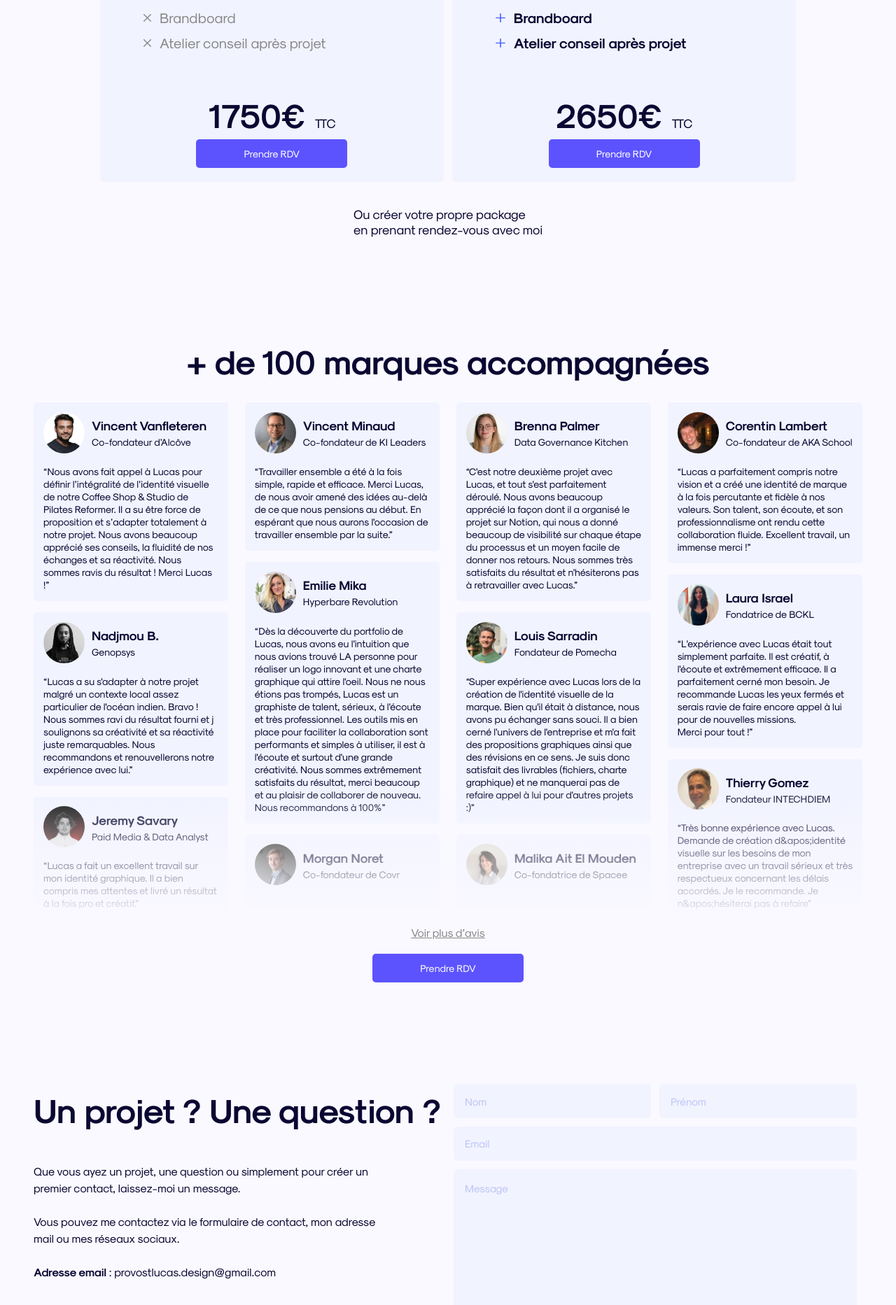
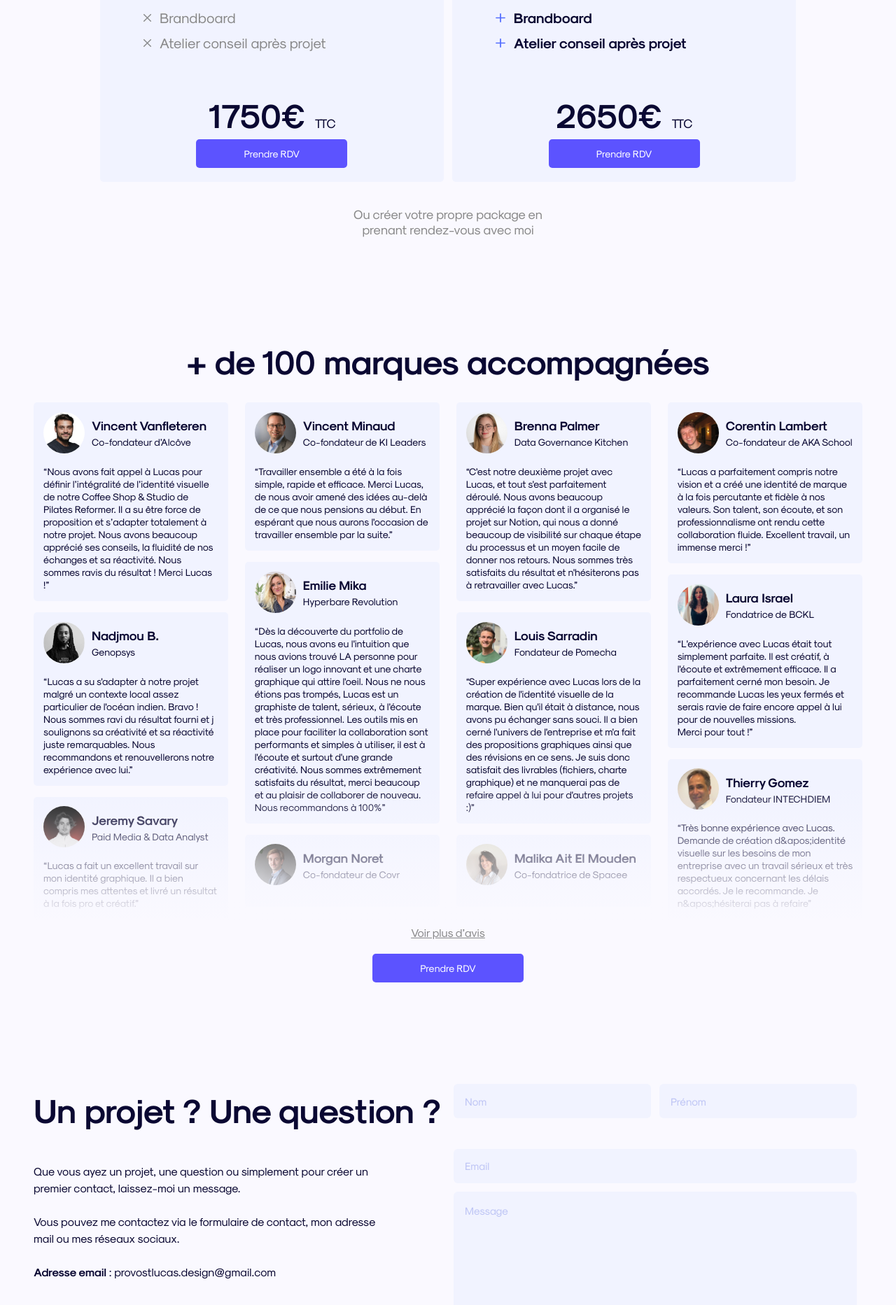
Before and after one commit to ryugotthis/next-lucas-portfolio, a Next.js app: page / in a window 1280 px wide. Shown: the part 4229-6094 px from the top of the page at 70% size. Built offline with nearby package versions, Linux system fonts and the light colour scheme.

Commit message:
edict email section margin & reiview text color

```diff
--- a/src/app/page.tsx
+++ b/src/app/page.tsx
@@ -154,9 +154,9 @@ export default function Home() {
         <div className="mt-[27px] w-full lg:mt-[33px] lg:px-[8%]">
           <PackageList />
         </div>
-        <div className="mt-[19px] text-[14px] leading-[16px] md:mt-[26px] lg:mt-[35px] lg:text-[18px] lg:leading-[22px]">
-          Ou créer votre propre package <br />
-          en prenant rendez-vous avec moi
+        <div className="text-description mt-[19px] text-center text-[14px] leading-[16px] md:mt-[26px] lg:mt-[35px] lg:text-[18px] lg:leading-[22px]">
+          Ou créer votre propre package en <br />
+          prenant rendez-vous avec moi
         </div>
       </section>
       {/* Review section */}
--- a/src/components/homepage/Email.tsx
+++ b/src/components/homepage/Email.tsx
@@ -51,8 +51,8 @@ export default function Email() {
       className="mx-auto h-full w-full max-w-xl rounded-[5px] bg-transparent"
     >
       {/* 1행: Nom / Prénom */}
-      <div className="grid h-[10%] grid-cols-1 gap-3 md:grid-cols-2">
-        <div className="relative">
+      <div className="flex h-[10%] flex-col gap-3 md:flex-row md:justify-between">
+        <div className="relative w-full">
           <label htmlFor="lastName" className="sr-only">
             Nom
           </label>
@@ -63,7 +63,7 @@ export default function Email() {
             className="bg-bgCard h-full w-full rounded-md border-0 px-4 text-[15px] placeholder-[#BEC5F5] ring-0 outline-none focus:ring-2 focus:ring-[#6c63ff]/40 focus:outline-none"
           />
         </div>
-        <div className="relative">
+        <div className="relative w-full">
           <label htmlFor="firstName" className="sr-only">
             Prénom
           </label>
@@ -77,7 +77,7 @@ export default function Email() {
       </div>
 
       {/* 2행: Email */}
-      <div className="mt-3 h-[10%]">
+      <div className="mt-11 h-[10%]">
         <label htmlFor="email" className="sr-only">
           Email
         </label>
```
